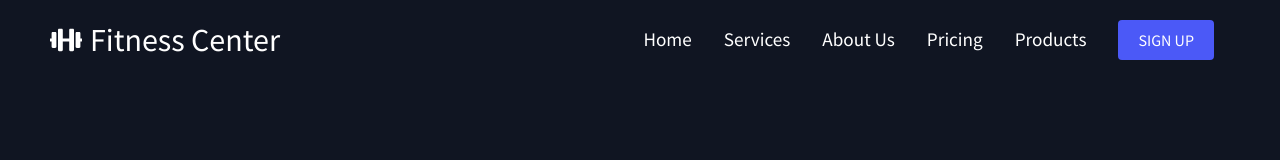
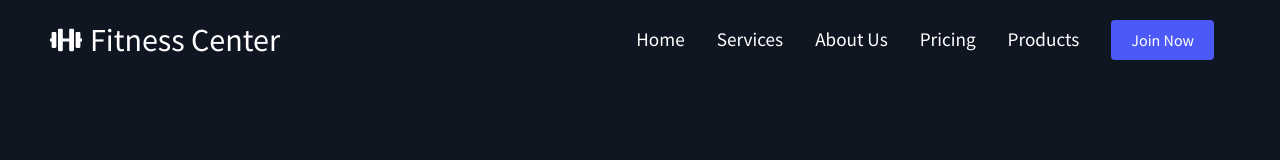
Before and after one commit to abhi640/fc, a React (Create React App) app: page / in a window 1280 px wide. Shown: the top 160 px of the page. Built offline with nearby package versions, Linux system fonts and the light colour scheme.

Commit message:
Join Now

```diff
--- a/src/components/Navbar/Navbar.js
+++ b/src/components/Navbar/Navbar.js
@@ -77,7 +77,7 @@ function Navbar() {
               <NavItemBtn>
                 {button ? (
                   <NavBtnLink to='/sign-up'>
-                    <Button primary>SIGN UP</Button>
+                    <Button primary>Join Now</Button>
                   </NavBtnLink>
                 ) : (
                   <NavBtnLink to='/sign-up'>
```
